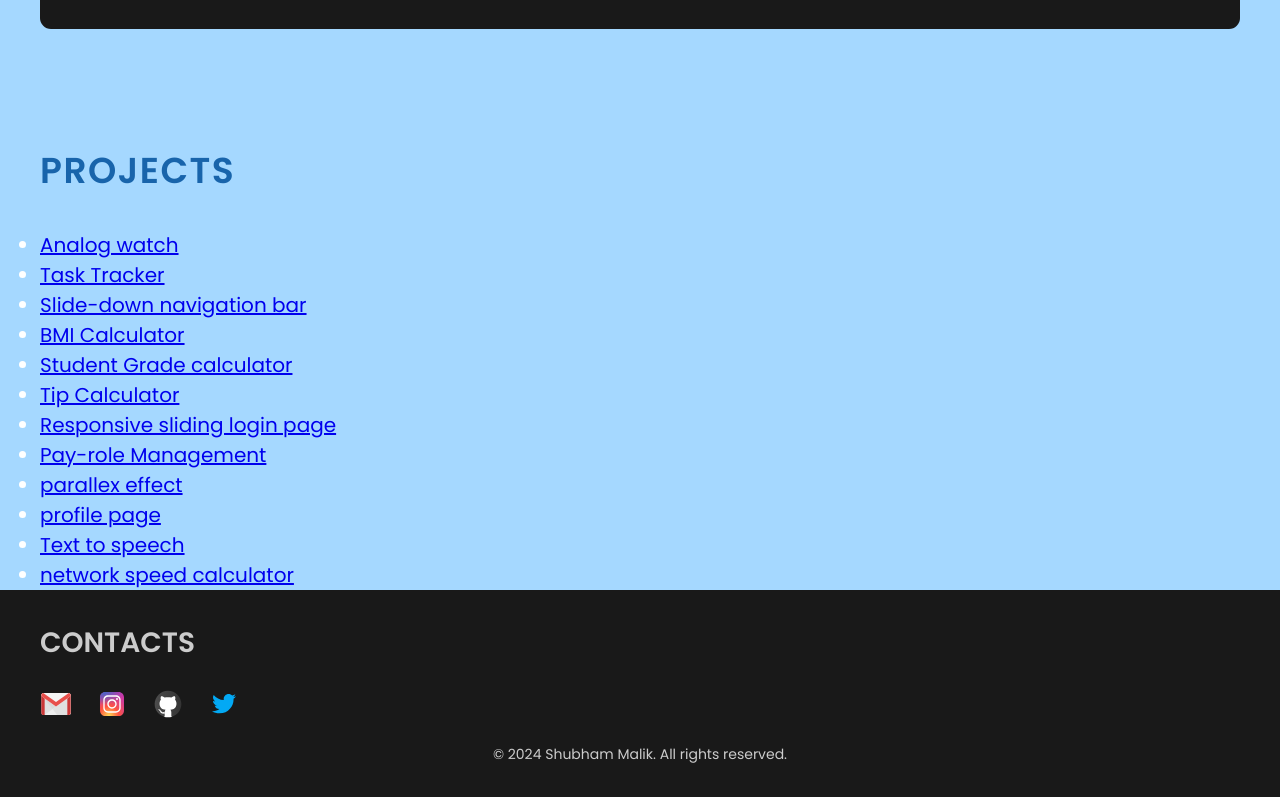
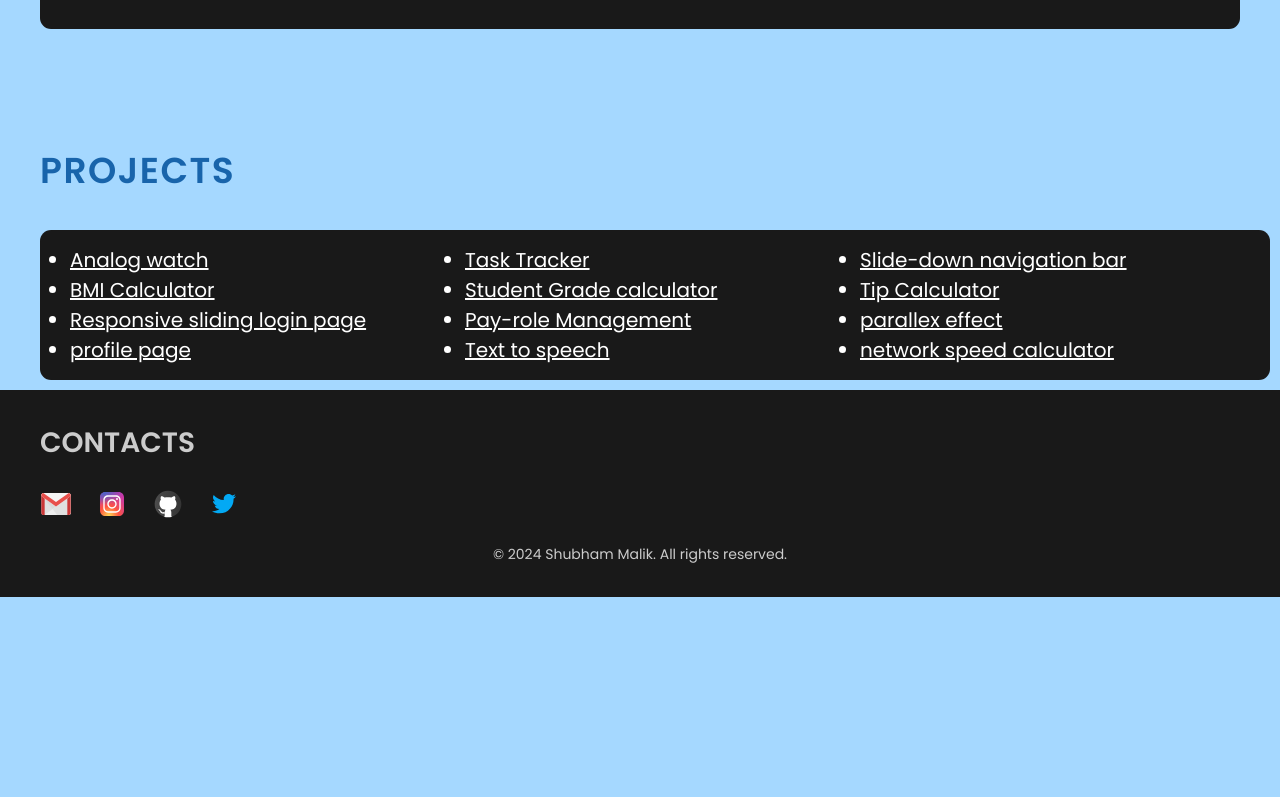
Before and after one commit to shubham-32/profile_project, a plain HTML site: page index.html in a window 1280 px wide. Shown: the part 2225-3022 px from the top of the page. After the commit the page ends 2822 px from the top, so only its background shows below. Drawn offline with nearby package versions, Linux system fonts and the light colour scheme; files that its build step writes are made by us from their sources; files whose address does not match are found by name.

Commit message:
Update style.css

```diff
--- a/style.css
+++ b/style.css
@@ -163,6 +163,23 @@ nav {
     height: 4.2rem;
     color: #a5d8ff;
 }
+.projects{
+    background-color:#191919;
+    padding:15px 15px;
+    margin :auto ;
+    border-radius:1.1rem;
+    margin-bottom:1rem ;
+    width: 1200px;
+
+}
+.projects-list{
+    margin-left:1.5rem;
+    display: grid;
+    grid-template-columns: repeat(3, 1fr);
+}
+.projects-list a{
+    color:white;
+}
 
 /* FOOTER */
 footer{
```
